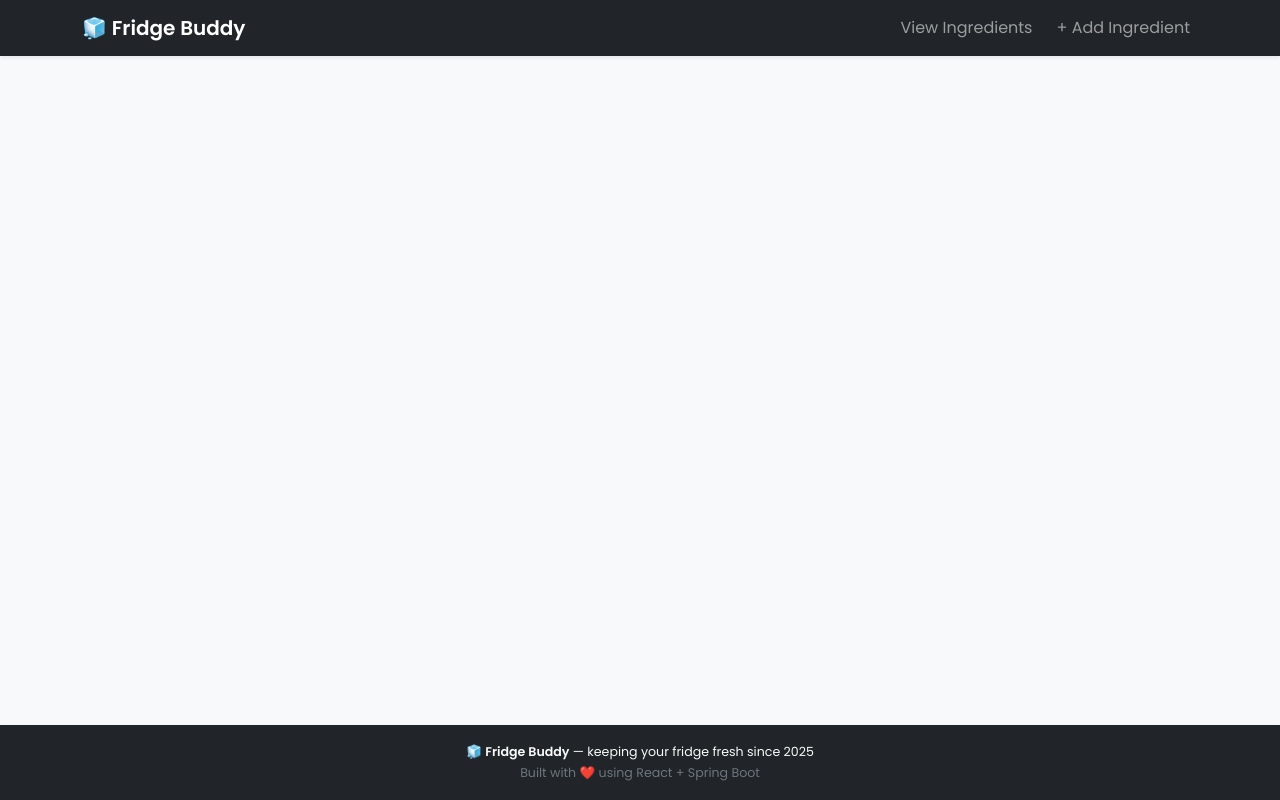
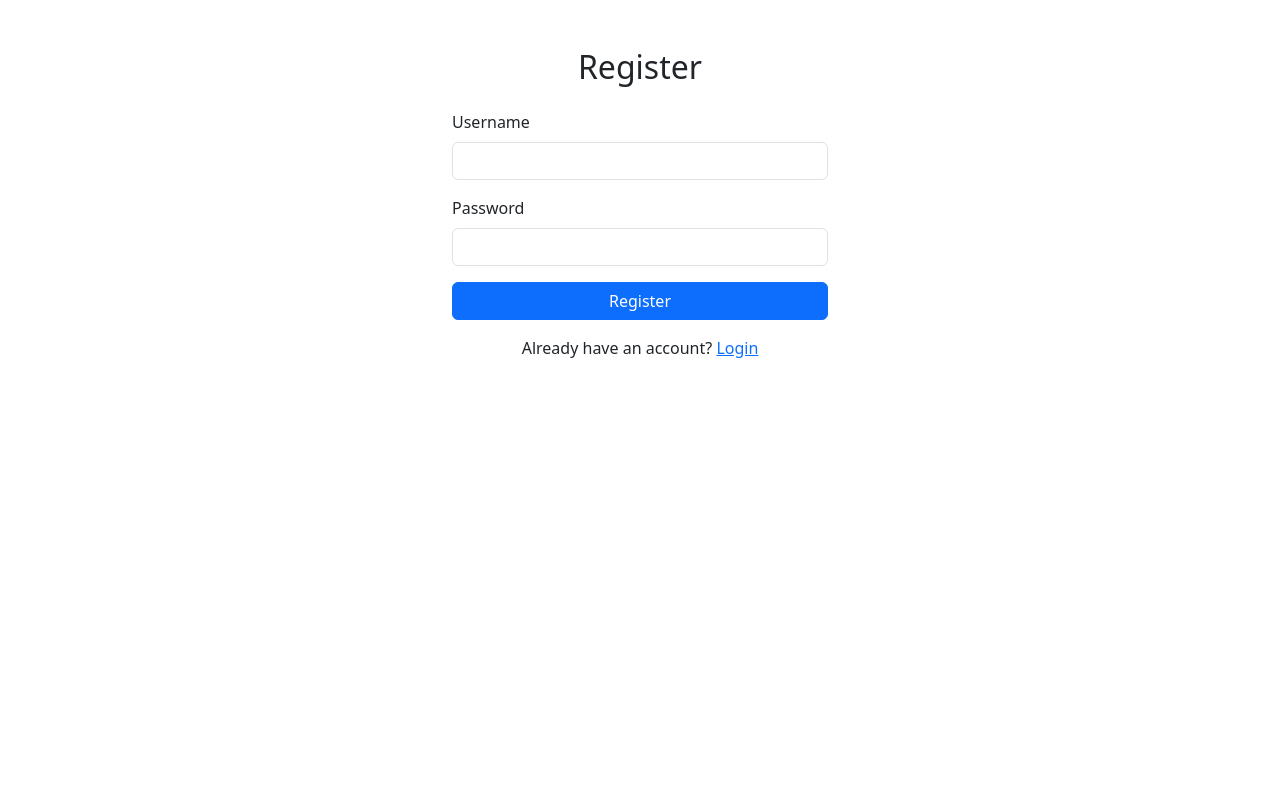
Before and after one commit to Aneeja55/fridgebuddy-frontend, a React (Create React App) app: page /register in a window 1280 px wide. Built offline with nearby package versions, Linux system fonts and the light colour scheme.

Commit message:
Login feature working succesfully

```diff
--- a/src/App.js
+++ b/src/App.js
@@ -1,26 +1,59 @@
-import React from "react";
-import { BrowserRouter as Router, Routes, Route } from "react-router-dom";
+import React, { useEffect, useState } from "react";
+import { BrowserRouter as Router, Routes, Route, Navigate } from "react-router-dom";
+import "bootstrap/dist/css/bootstrap.min.css";
+
+import Login from "./auth/Login";
+import Register from "./auth/Register";
+import IngredientList from "./components/IngredientList";
 import AddIngredientForm from "./components/AddIngredientForm";
-import ViewIngredients from "./components/ViewIngredients";
-import AppNavbar from "./components/Navbar";
-import Footer from "./components/Footer";
-import "bootstrap/dist/css/bootstrap.min.css";
-import "./App.css"; // ✅ We'll add some theme styles here
+import Navbar from "./components/Navbar";
+import NotificationsBanner from "./components/NotificationsBanner";
 
 function App() {
+  const [user, setUser] = useState(null);
+
+  // ✅ Load user from localStorage (persistent login)
+  useEffect(() => {
+    const savedUser = localStorage.getItem("user");
+    if (savedUser) setUser(JSON.parse(savedUser));
+  }, []);
+
+  // ✅ Handle logout
+  const handleLogout = () => {
+    localStorage.removeItem("user");
+    setUser(null);
+  };
+
   return (
-    <div className="app-layout d-flex flex-column min-vh-100 bg-light">
-      <Router>
-        <AppNavbar />
-        <main className="flex-grow-1">
-          <Routes>
-            <Route path="/" element={<ViewIngredients />} />
-            <Route path="/add" element={<AddIngredientForm />} />
-          </Routes>
-        </main>
-        <Footer />
-      </Router>
-    </div>
+    <Router>
+      {/* Navbar visible only for logged-in users */}
+      {user && <Navbar onLogout={handleLogout} />}
+
+      <div className="container mt-4">
+        {/* Notifications visible only for logged-in users */}
+        {user && <NotificationsBanner />}
+
+        <Routes>
+          {/* Public Routes */}
+          {!user && <Route path="/login" element={<Login />} />}
+          {!user && <Route path="/register" element={<Register />} />}
+
+          {/* Protected Routes */}
+          {user && (
+            <>
+              <Route path="/" element={<IngredientList user={user} />} />
+              <Route path="/add" element={<AddIngredientForm user={user} />} />
+            </>
+          )}
+
+          {/* Default Redirect */}
+          <Route
+            path="*"
+            element={<Navigate to={user ? "/" : "/login"} replace />}
+          />
+        </Routes>
+      </div>
+    </Router>
   );
 }
 
--- /dev/null
+++ b/src/auth/Login.js
@@ -0,0 +1,72 @@
+import React, { useState } from "react";
+import axios from "axios";
+import { useNavigate, Link } from "react-router-dom";
+
+function Login() {
+  const [username, setUsername] = useState("");
+  const [password, setPassword] = useState("");
+  const [error, setError] = useState("");
+  const navigate = useNavigate();
+
+  const handleLogin = async (e) => {
+    e.preventDefault();
+    setError("");
+
+    try {
+      const response = await axios.post("http://localhost:8080/api/auth/login", {
+        username,
+        password,
+      });
+
+      // ✅ Save user info locally (for persistent login)
+      localStorage.setItem("user", JSON.stringify(response.data));
+
+      alert(`Welcome ${response.data.username}!`);
+      navigate("/"); // redirect to home
+    } catch (err) {
+      console.error(err);
+      setError("Invalid credentials. Please try again.");
+    }
+  };
+
+  return (
+    <div className="container mt-5" style={{ maxWidth: "400px" }}>
+      <h2 className="text-center mb-4">Login</h2>
+      {error && <div className="alert alert-danger">{error}</div>}
+
+      <form onSubmit={handleLogin}>
+        <div className="mb-3">
+          <label className="form-label">Username</label>
+          <input
+            type="text"
+            className="form-control"
+            value={username}
+            onChange={(e) => setUsername(e.target.value)}
+            required
+          />
+        </div>
+
+        <div className="mb-3">
+          <label className="form-label">Password</label>
+          <input
+            type="password"
+            className="form-control"
+            value={password}
+            onChange={(e) => setPassword(e.target.value)}
+            required
+          />
+        </div>
+
+        <button type="submit" className="btn btn-primary w-100">
+          Login
+        </button>
+      </form>
+
+      <p className="text-center mt-3">
+        Don’t have an account? <Link to="/register">Register</Link>
+      </p>
+    </div>
+  );
+}
+
+export default Login;
--- /dev/null
+++ b/src/auth/Register.js
@@ -0,0 +1,68 @@
+import React, { useState } from "react";
+import axios from "axios";
+import { useNavigate, Link } from "react-router-dom";
+
+function Register() {
+  const [username, setUsername] = useState("");
+  const [password, setPassword] = useState("");
+  const [error, setError] = useState("");
+  const navigate = useNavigate();
+
+  const handleRegister = async (e) => {
+    e.preventDefault();
+    setError("");
+
+    try {
+      const response = await axios.post("http://localhost:8080/api/auth/register", {
+        username,
+        password,
+      });
+      alert(response.data);
+      navigate("/login");
+    } catch (err) {
+      console.error(err);
+      setError("Registration failed. Try another username.");
+    }
+  };
+
+  return (
+    <div className="container mt-5" style={{ maxWidth: "400px" }}>
+      <h2 className="text-center mb-4">Register</h2>
+      {error && <div className="alert alert-danger">{error}</div>}
+
+      <form onSubmit={handleRegister}>
+        <div className="mb-3">
+          <label className="form-label">Username</label>
+          <input
+            type="text"
+            className="form-control"
+            value={username}
+            onChange={(e) => setUsername(e.target.value)}
+            required
+          />
+        </div>
+
+        <div className="mb-3">
+          <label className="form-label">Password</label>
+          <input
+            type="password"
+            className="form-control"
+            value={password}
+            onChange={(e) => setPassword(e.target.value)}
+            required
+          />
+        </div>
+
+        <button type="submit" className="btn btn-primary w-100">
+          Register
+        </button>
+      </form>
+
+      <p className="text-center mt-3">
+        Already have an account? <Link to="/login">Login</Link>
+      </p>
+    </div>
+  );
+}
+
+export default Register;
--- a/src/components/AddIngredientForm.js
+++ b/src/components/AddIngredientForm.js
@@ -4,8 +4,10 @@ import { Form, Button, Container, Card, Spinner } from "react-bootstrap";
 import { toast } from "react-toastify";
 
 function AddIngredientForm() {
+  const storedUser = JSON.parse(localStorage.getItem("user"));
+const userId = storedUser?.id;
   const [ingredient, setIngredient] = useState({
-    user: { id: 6 }, // ✅ Static user ID (for now)
+    user: { id: userId }, // ✅ Static user ID (for now)
     name: "",
     category: "",
     purchaseDate: "",
--- a/src/components/NotificationsBanner.js
+++ b/src/components/NotificationsBanner.js
@@ -7,7 +7,8 @@ function NotificationsBanner() {
   const [notifications, setNotifications] = useState([]);
   const [loading, setLoading] = useState(true);
   const [showAllGood, setShowAllGood] = useState(true);
-  const userId = 6;
+  const storedUser = JSON.parse(localStorage.getItem("user"));
+const userId = storedUser?.id;
 
   // ✅ Fetch notifications from backend
   const fetchNotifications = () => {
```
Also changed, not shown: App.js (+25 -6 lines), src/src/App.js (+27 -17 lines).
